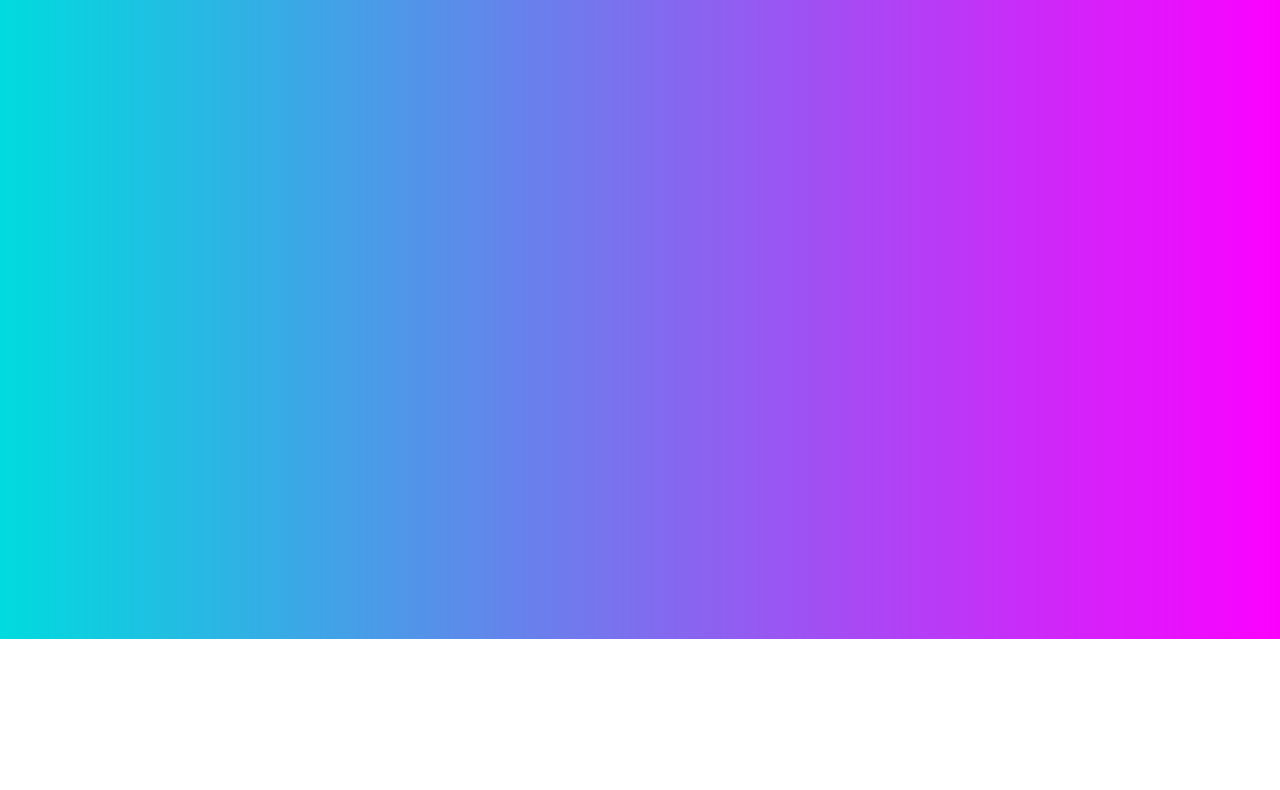
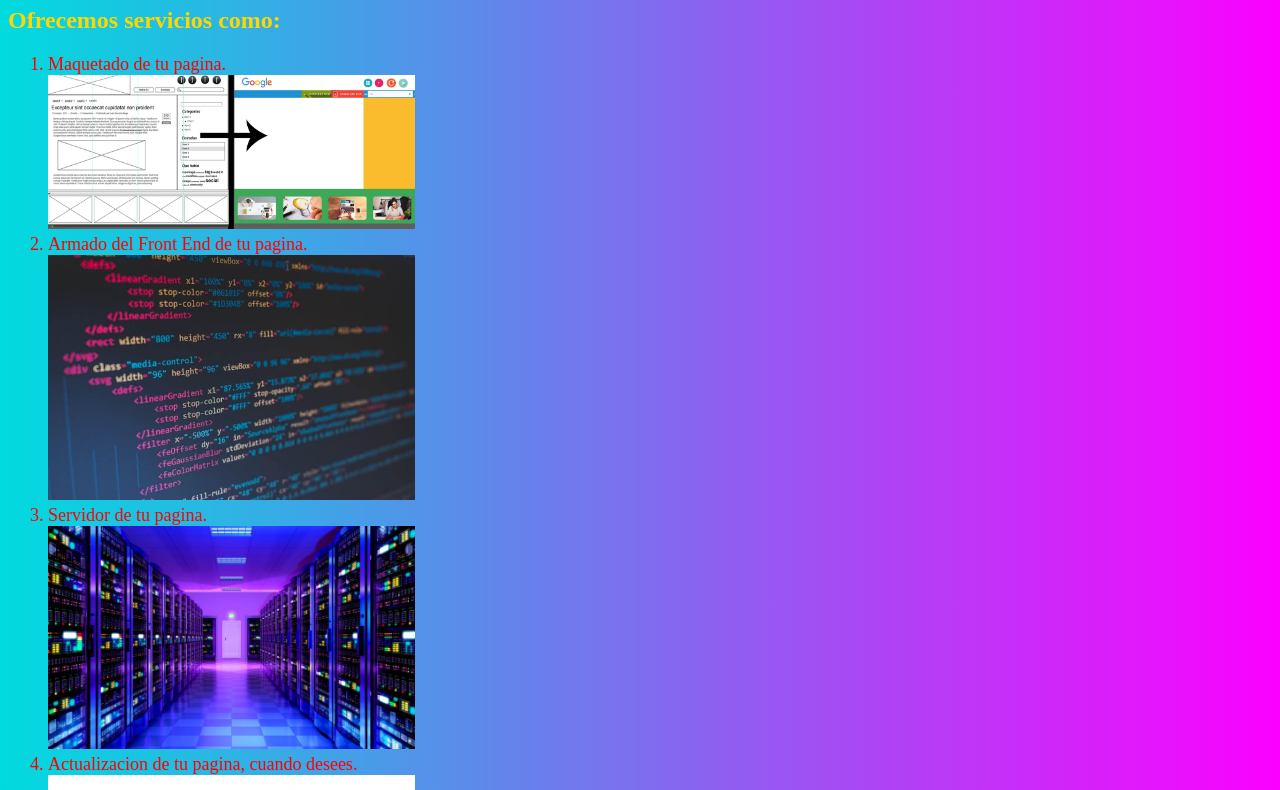
Before and after one commit to tomasbianchi/Grupo-1-Dise-o-y-desarrollo-Web., a plain HTML site: page paginas/servicios.html in a window 1280 px wide. Shown: the part 161-951 px from the top of the page. Before the commit the page ends 800 px from the top, so only its background shows below. Drawn offline with Linux system fonts and the light colour scheme.

Commit message:
Actividad 2; 0.7

```diff
--- a/estilos/estilos.css
+++ b/estilos/estilos.css
@@ -43,3 +43,17 @@ background: linear-gradient(to right, #00dbde, #fc00ff); /* W3C, IE 10+/ Edge, F
 .mapa-google{
     text-align: center;
 }
+
+.servicios-lista{
+    font-size: large;
+    font-family:'Times New Roman';
+    text-align: left;
+    color:red;
+
+}
+
+.fotos-servicios{
+    width: 30%;
+    height: 30%;
+    text-align: center;
+}
--- a/paginas/servicios.html
+++ b/paginas/servicios.html
@@ -18,6 +18,30 @@
         </ul>
 </nav>
 
+<h1 class="titulosPrincipales">Servicios</h1>
+
+<main>
+
+<h2 class="titulosSecundarios">Ofrecemos servicios como:</h2>
+
+<ol class="servicios-lista">
+    <li>Maquetado de tu pagina.</li>
+    <img class="fotos-servicios" src="../imagenes/maquetado-pagina.jpg" alt="Foto de muestra de un maquetado.">
+    <li>Armado del Front End de tu pagina.</li>
+    <img class="fotos-servicios" src="../imagenes/front-end.jpg" alt="Foto de un Front end.">
+    <li>Servidor de tu pagina.</li>
+    <img class="fotos-servicios" src="../imagenes/servidor-pagina.jpg" alt="Foto de un servidor de pagina.">
+    <li>Actualizacion de tu pagina, cuando desees.</li>
+    <img class="fotos-servicios" src="../imagenes/actualizacion-de-pagina.jpg" alt="Foto de actualizacion.">
+</ol>
+
+
+
+
+
+
+
+</main>
 
 
 </body>
```
Also changed, not shown: imagenes/actualizacion-de-pagina.jpg (added), imagenes/front-end.jpg (added), imagenes/maquetado-pagina.jpg (added), imagenes/servidor-pagina.jpg (added).
